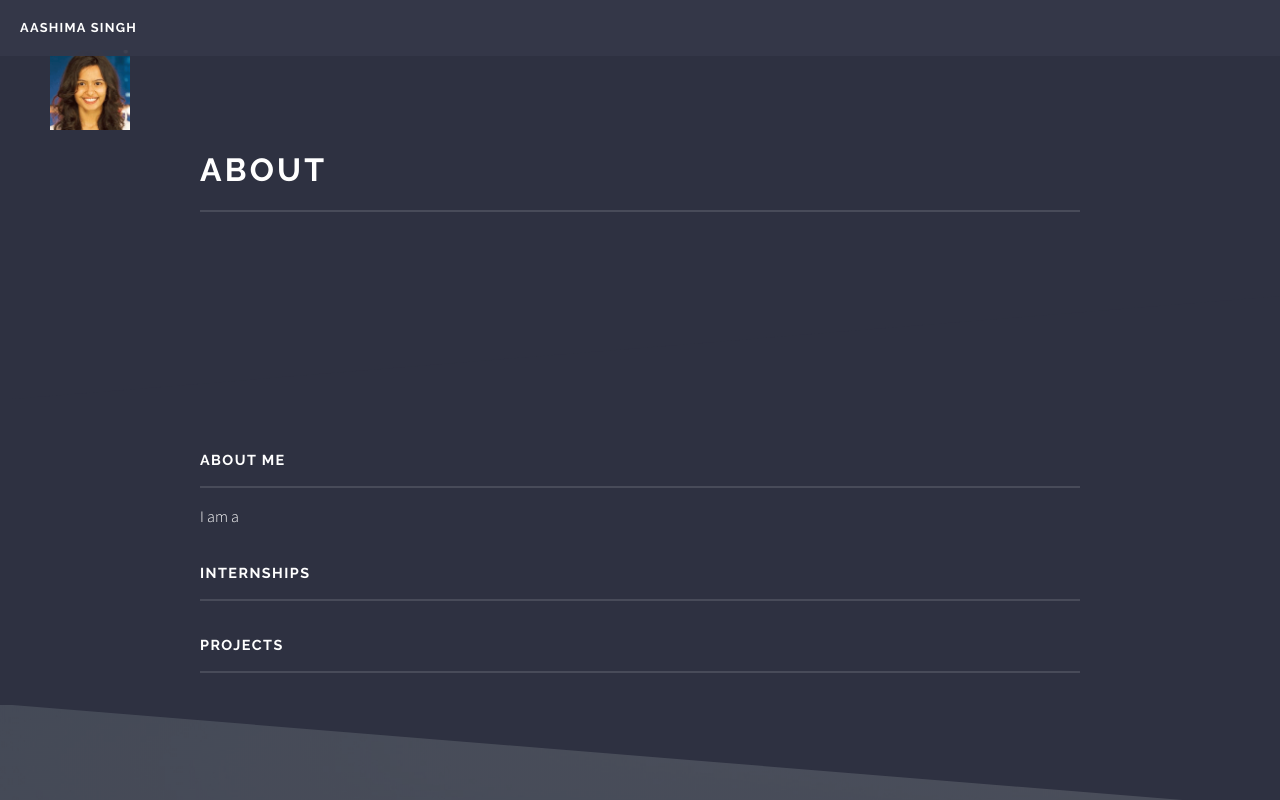
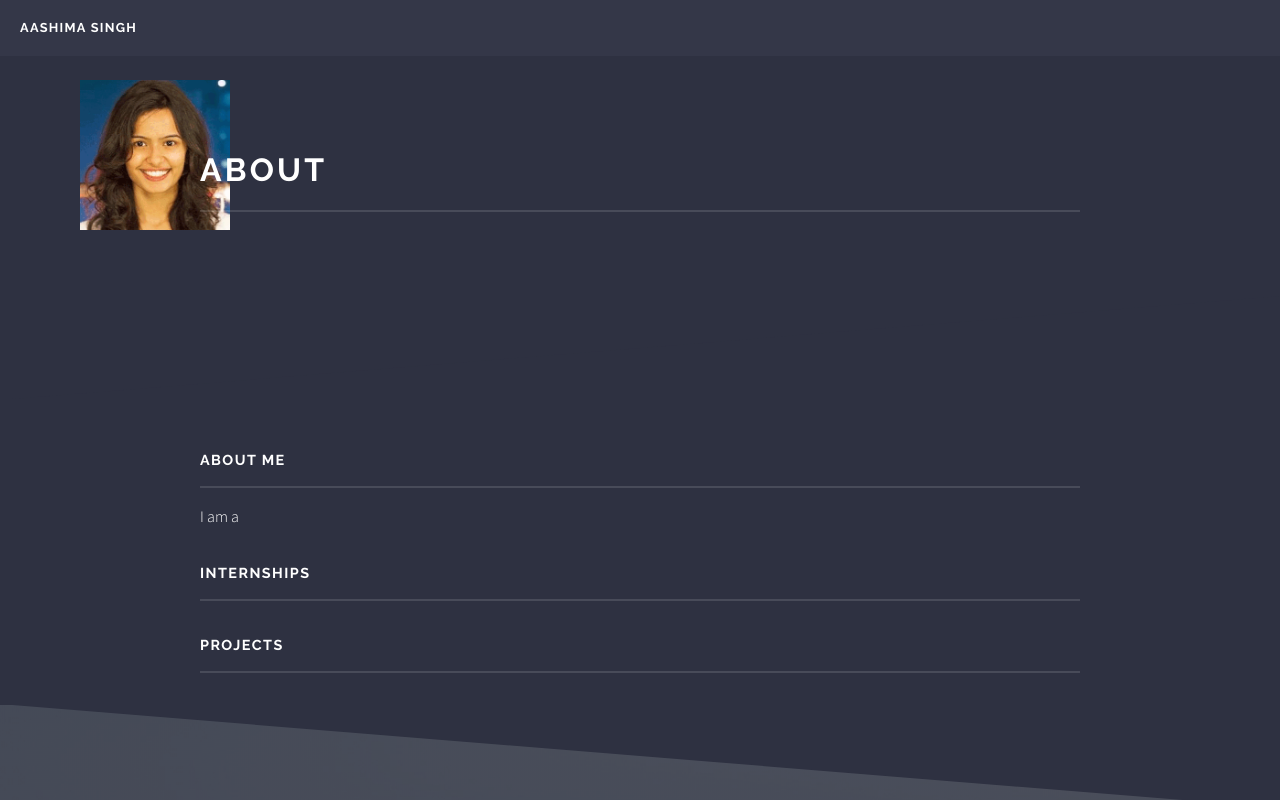
Before and after one commit to aashimasingh/aashimasingh.github.io, a plain HTML site: page index.html in a window 1280 px wide. Shown: the top 800 px of the page. Drawn offline with Linux system fonts and the light colour scheme; a script that the page names is missing.

Commit message:
Update index.html

```diff
--- a/index.html
+++ b/index.html
@@ -92,7 +92,7 @@
 				<!-- Wrapper -->
 					<section id="wrapper">
 						<header style= "background-image: url(aashima.png); background-repeat: no-repeat;
-								background-size: 80px; background-position: 50px 50px; height:400px;">
+								background-size: 150px; background-position: 80px 80px; height:400px;">
 							<div class="inner">
 								<h2>About</h2>
 								<p></p>
```
